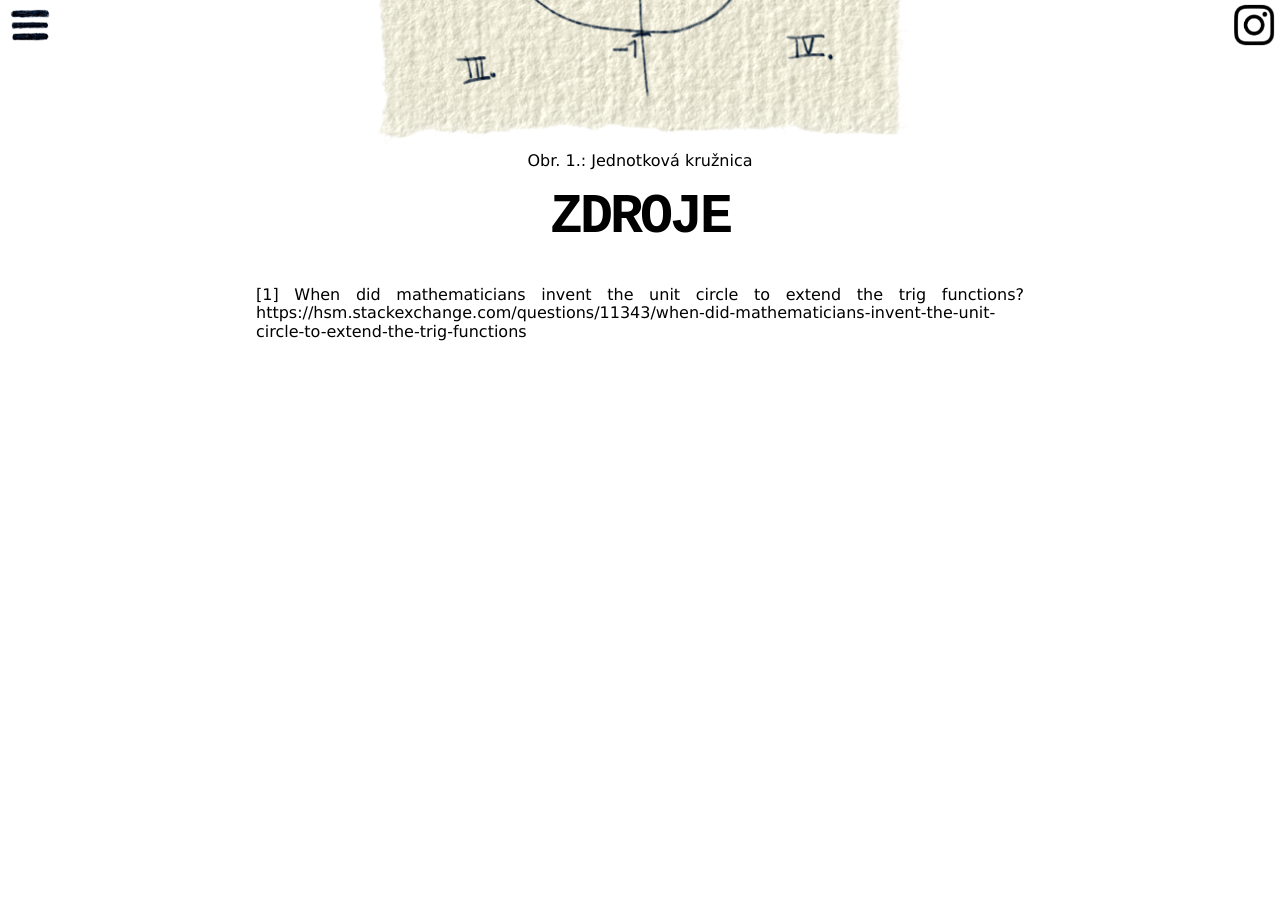
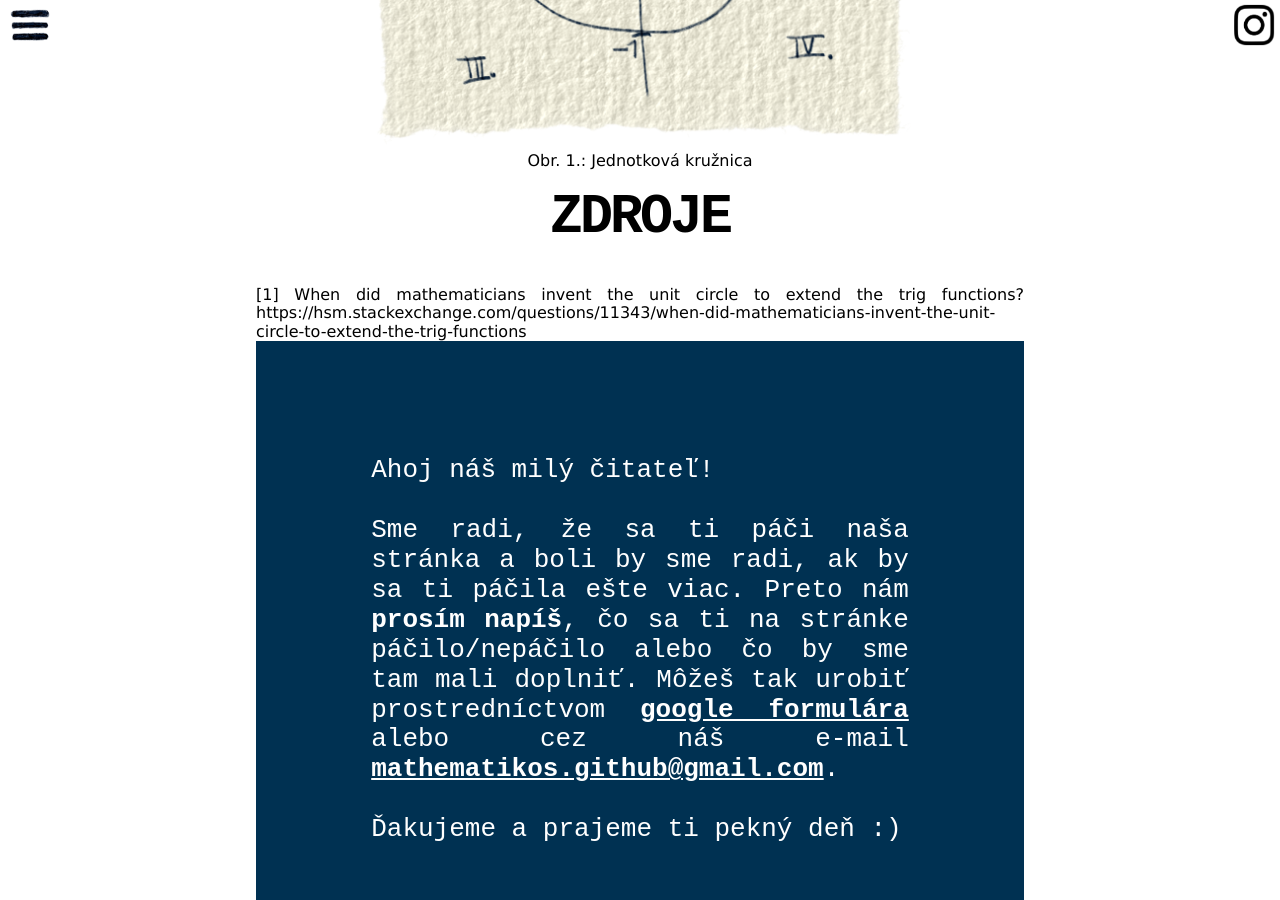
Before and after one commit to mathematikos/mathematikos.github.io, a Jekyll site: the page built from pages/gonio_unit_circle.html, in a window 1280 px wide and 900 px high, scrolled down 750 px. Built offline with Jekyll 4.4.1, drawn with Linux system fonts in a browser that asks for light colours; before the commit the page ends 1155 px from its top, so only the background shows below that.

Commit message:
Add footer with contact info

```diff
--- a/_layouts/default.html
+++ b/_layouts/default.html
@@ -33,5 +33,17 @@ MathJax = {
 {% include navigation.html %}
 
 {{ content }}
+
+<footer>
+
+<div>
+Ahoj náš milý čitateľ!<br /> <br />
+Sme radi, že sa ti páči naša stránka a boli by sme radi, ak by sa ti páčila ešte viac.
+Preto nám <b>prosím napíš</b>, čo sa ti na stránke páčilo/nepáčilo alebo čo by sme tam mali doplniť.
+Môžeš tak urobiť prostredníctvom <b><a href="https://forms.gle/RkKkeaZHCgeWXSVUA" target="_blank" style="color: white">google formulára</a></b> alebo cez náš e-mail <b><a href="mailto:{{ site.email }}" style="color: white">{{ site.email }}</a></b>.<br /> <br />
+
+Ďakujeme a prajeme ti pekný deň :)
+</div>
+</footer>
 </body>
 </html>
--- a/assets/css/styles.css
+++ b/assets/css/styles.css
@@ -60,6 +60,20 @@ h3 {
 	font-family: var(--primaryFont);
 	text-transform: uppercase;
 	font-size: 200%;
+}
+
+footer{
+	text-align: center;
+	font-family: var(--primaryFont);
+	background-color: var(--quaternary);
+	color: white;
+	padding: 15%;
+	font-size: 200%;
+}
+
+footer div{
+	text-align: justify;
+
 }
 
 .center {
--- a/index.html
+++ b/index.html
@@ -32,12 +32,14 @@ title: Mathematikos
 
 </div>
 
+<!--
 <div class="page" id="contact_page">
 	<div>
 		{{ site.email }} <br /><br />
 		Napíšte nám. Aj Váš názor je pre nás dôležitý!
 	</div>
 </div>
+-->
 
 <!--div style="text-align:center">
   <span class="dot"></span>
```
